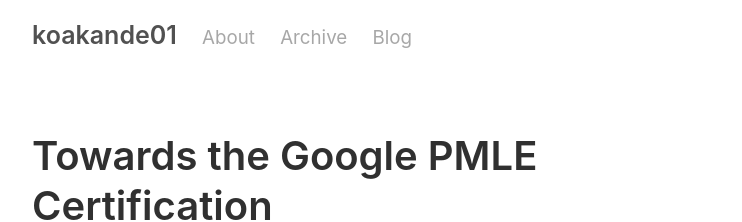
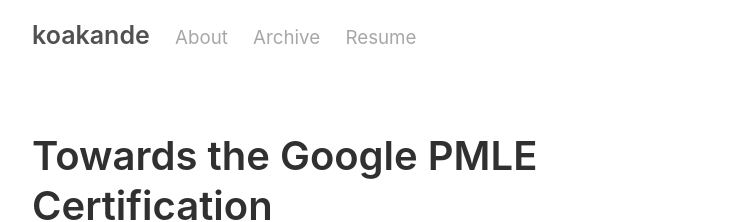
Before and after one commit to kbakande/kbakande.github.io, a Jekyll site: the page built from index.html, in a window 1280 px wide and 900 px high. Shown: the top 222 px of the window, without its empty margins (258-1000 px from the left). Built offline with Jekyll 4.4.1, drawn with Linux system fonts in a browser that asks for light colours; the list of posts is cut into pages by our own code.

Commit message:
adds resume tab

```diff
--- a/_config.yml
+++ b/_config.yml
@@ -9,7 +9,7 @@ highlighter:         true
 permalink:        pretty
 
 # Setup
-title:            koakande01
+title:            koakande
 tagline:          'Data Science, Machine Learning, Jekyll'
 url:              http://www.koakande.com
 shorturl:         koakande.com
@@ -30,7 +30,7 @@ github:
 pages_list:
   About: '/about/'
   Archive: '/archive/'
-  Blog: '/blog/'
+  Resume: '/resume/'
 
 # Allow URL Redirects:
 #  * https://help.github.com/articles/redirects-on-github-pages
```
